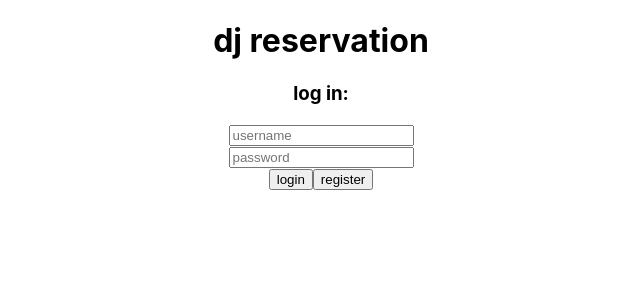
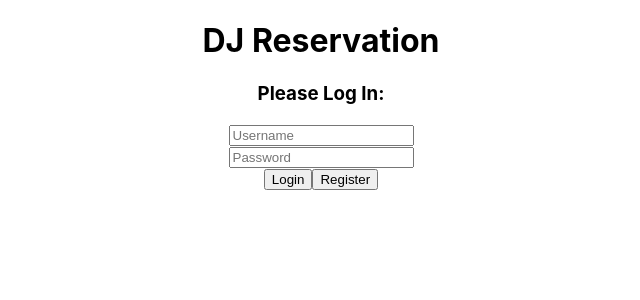
Before and after one commit to Revature-FullStack-Development-Training/Rent-a-DJ, a React (Create React App) app in the folder Rent-A-DJ Frontend (React)/frontend/: page / in a window 1280 px wide. Shown: the top 300 px of the page, without its empty margins (319-959 px from the left). Built offline with nearby package versions, Linux system fonts and the light colour scheme.

Commit message:
updated UI interface

```diff
--- a/Rent-A-DJ Frontend (React)/frontend/package.json
+++ b/Rent-A-DJ Frontend (React)/frontend/package.json
@@ -10,6 +10,9 @@
     "@types/node": "^16.18.119",
     "@types/react": "^18.3.12",
     "@types/react-dom": "^18.3.1",
+    "axios": "^1.7.8",
+    "bootstrap": "^5.3.3",
+    "node": "^20.18.1",
     "react": "^18.3.1",
     "react-bootstrap": "^2.10.6",
     "react-dom": "^18.3.1",
--- a/Rent-A-DJ Frontend (React)/frontend/src/Components/LoginRegister/Login.tsx
+++ b/Rent-A-DJ Frontend (React)/frontend/src/Components/LoginRegister/Login.tsx
@@ -70,13 +70,13 @@ export const Login:React.FC = () => {
     return (
         <Container>
 
-            <h1>dj reservation</h1>
-                <h3>log in:</h3>
+            <h1>DJ Reservation</h1>
+                <h3>Please Log In:</h3>
 
                 <div>
                     <Form.Control
                         type="text"
-                        placeholder="username"
+                        placeholder="Username"
                         name="username"
                         onChange={storeValues}
                     />
@@ -85,15 +85,15 @@ export const Login:React.FC = () => {
                 <div>
                     <Form.Control
                         type="password"
-                        placeholder="password"
+                        placeholder="Password"
                         name="password"
                         onChange={storeValues}
                     />
                 </div>
 
 
-            <Button className="btn-success" onClick={login}>login</Button>
-            <Button className="btn-dark" onClick={()=>navigate("/register")}>register</Button>
+            <Button className="btn-success" onClick={login}>Login</Button>
+            <Button className="btn-dark" onClick={()=>navigate("/register")}>Register</Button>
         </Container>
     )
 }
```
Also changed, not shown: 2 other files (tests, documents, lock files or other folders).
